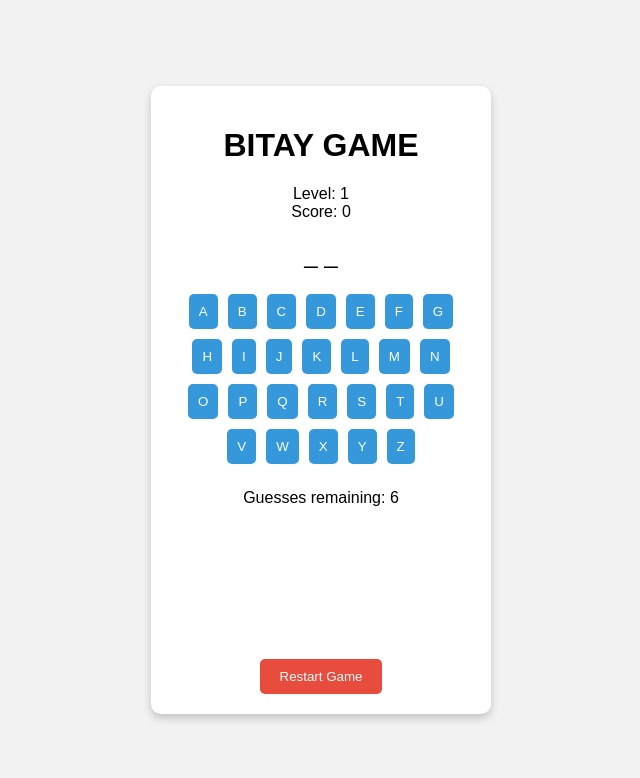
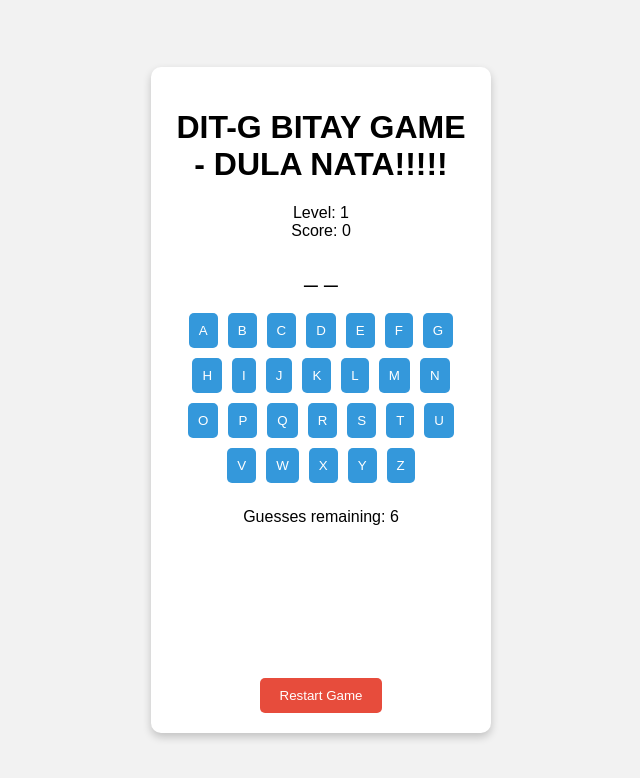
Before and after one commit to rtpmteachwd/ditG, a plain HTML site: page index.html in a window 1280 px wide. Shown: the whole page, without its empty margins (319-959 px from the left). Drawn offline with Linux system fonts and the light colour scheme.

Commit message:
Edited the title from bitay game to DIT-G game dula nata

```diff
--- a/index.html
+++ b/index.html
@@ -9,7 +9,7 @@
 </head>
 <body>
     <div class="game-container">
-        <h1>BITAY GAME</h1>
+        <h1>DIT-G BITAY GAME - DULA NATA!!!!!</h1>
         <div id="level">Level: 1</div>
         <div id="score">Score: 0</div>
         <div class="word-display" id="wordDisplay"></div>
```
